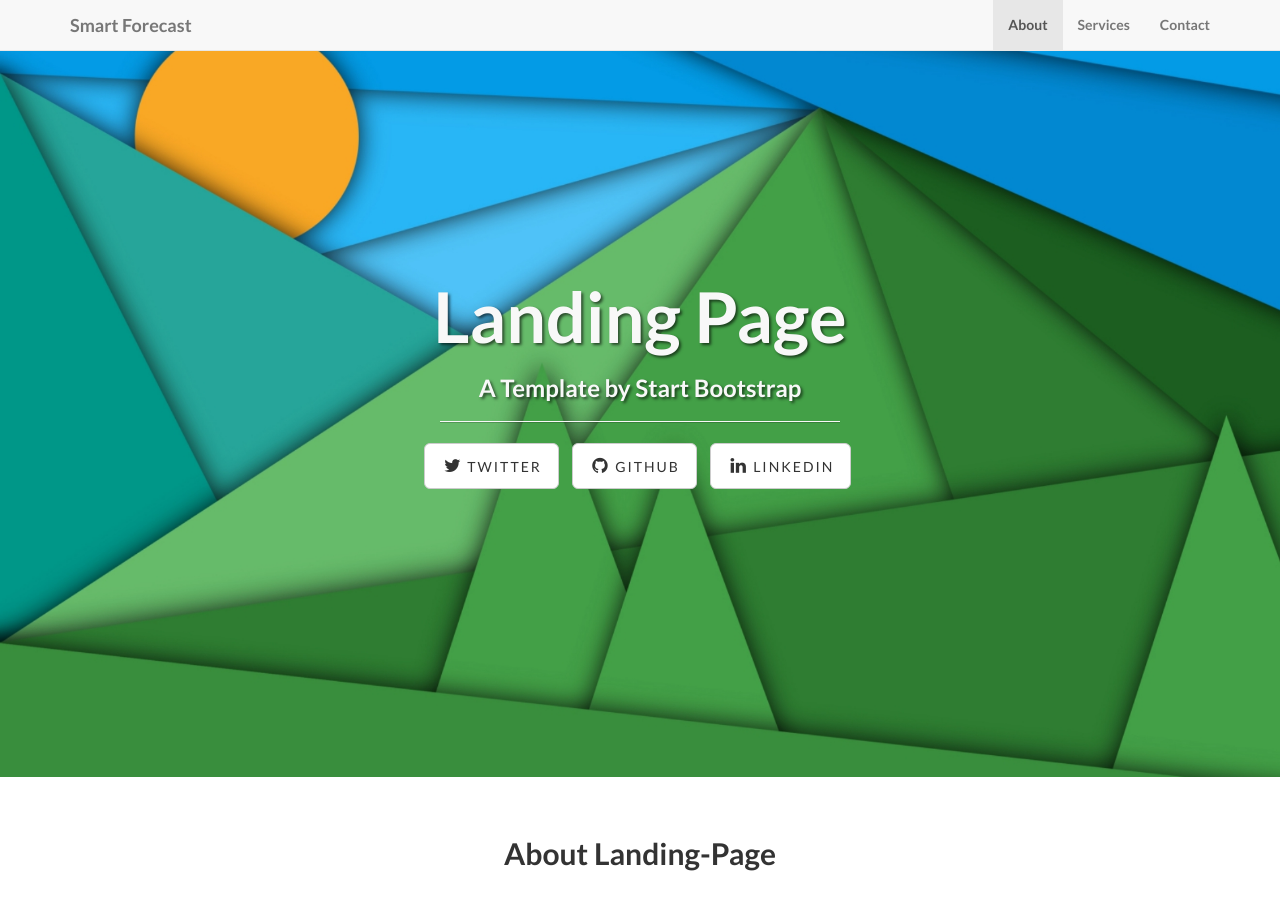
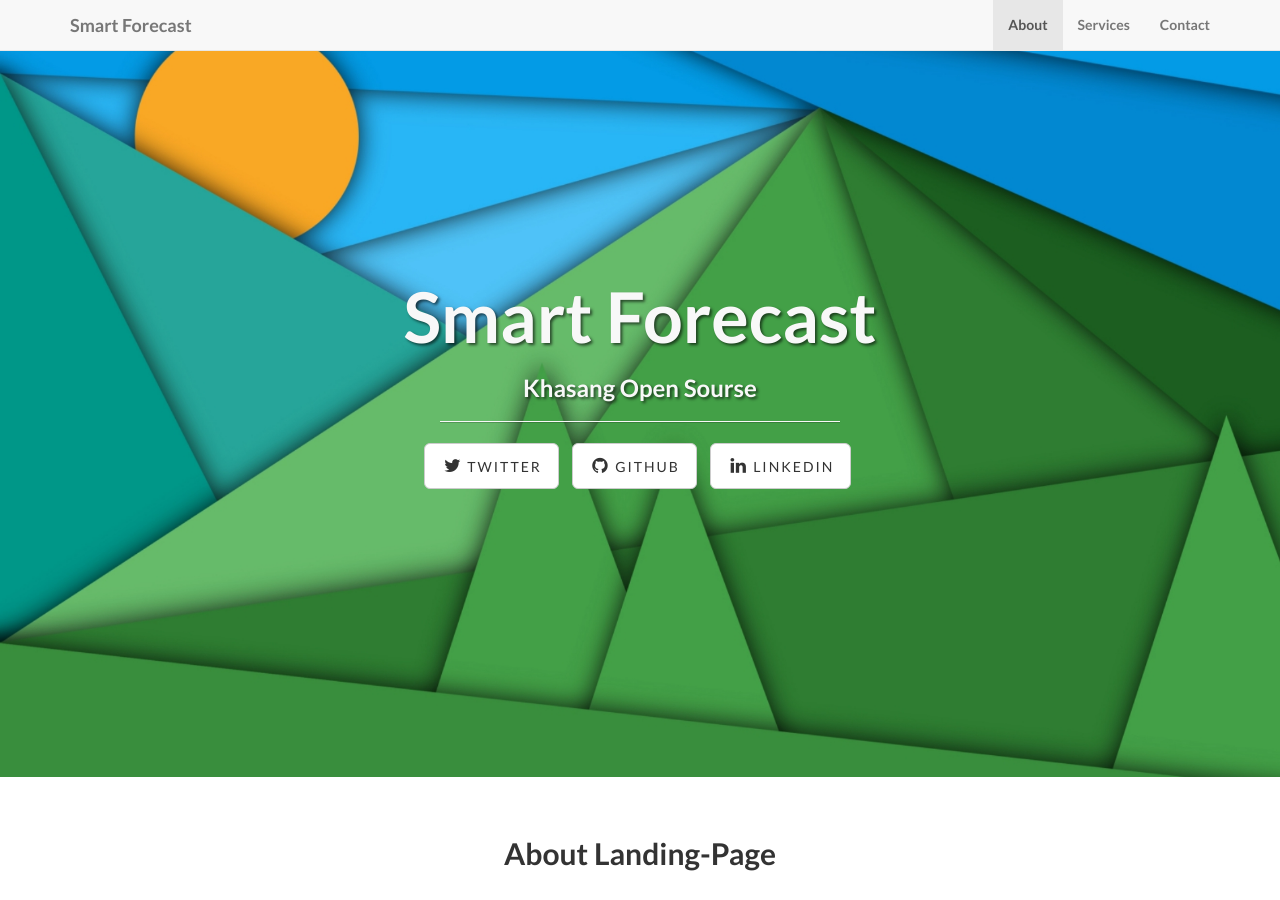
Before and after one commit to copypastestd/TestGitPages, a Jekyll site: the page built from index.html, in a window 1280 px wide and 900 px high. Built offline with Jekyll 4.4.1, drawn with Linux system fonts in a browser that asks for light colours.

Commit message:
Change header titles

```diff
--- a/index.html
+++ b/index.html
@@ -1,5 +1,5 @@
 ---
 layout: default
-title: Landing Page
-subTitle: A Template by Start Bootstrap
+title: Smart Forecast
+subTitle: Khasang Open Sourse
 ---
```
